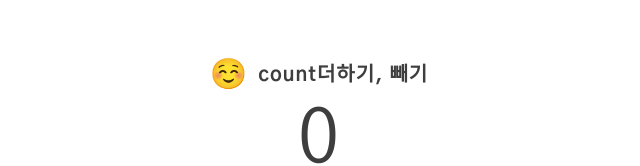
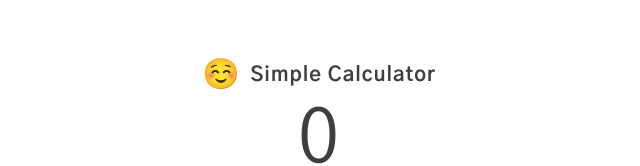
Before and after one commit to witFlower/next-app, a Next.js app in the folder next-app/: page /games in a window 1280 px wide. Shown: the top 166 px of the page, without its empty margins (321-961 px from the left). Built offline with nearby package versions, Linux system fonts and the light colour scheme.

Commit message:
feat: change count component name, add title component

```diff
--- a/next-app/components/games/Count.tsx
+++ b/next-app/components/games/CountBlock.tsx
@@ -1,11 +1,12 @@
 import type { NextPage } from 'next';
 import { useState } from 'react';
+import Title from './Title';
 
 export interface gamesState {
   count: number | undefined;
 }
 
-const Count: NextPage = () => {
+const CountBlock: NextPage = () => {
   const [count, setCount] = useState(0);
   const calculateNum = (num: number, calcuration: string) => {
     calcuration === 'plus' && setCount(count + num);
@@ -16,10 +17,7 @@ const Count: NextPage = () => {
 
   return (
     <section className='game-section count-game'>
-      <h2 className='game-title'>
-        <i>☺️</i>
-        count더하기, 빼기
-      </h2>
+      <Title title='Simple Calculator' />
       <p className='game-value'>{count}</p>
       <div className='button-wrap'>
         <div
@@ -75,4 +73,4 @@ const Count: NextPage = () => {
   );
 };
 
-export default Count;
+export default CountBlock;
--- /dev/null
+++ b/next-app/components/games/Title.tsx
@@ -0,0 +1,15 @@
+import type { NextPage } from 'next';
+
+interface Props {
+  title: string;
+}
+
+const Title: NextPage<Props> = ({ title }) => {
+  return (
+    <h2 className='mdl-title'>
+      <i>☺️</i>
+      {title}
+    </h2>
+  );
+};
+export default Title;
--- a/next-app/pages/games/index.tsx
+++ b/next-app/pages/games/index.tsx
@@ -2,8 +2,8 @@ import Head from 'next/head';
 import { useState } from 'react';
 import { getAllPostIds } from '../../lib/posts';
 import Layout from '@/components/Layout';
-import AddComment from '@/components/games/AddComment';
-import Count from '@/components/games/Count';
+import CountBlock from '@/components/games/CountBlock';
+import TodoBlock from '@/components/games/TodoBlock';
 import styles from '@/styles/Home.module.scss';
 
 // export async function getStaticPaths() {
@@ -26,8 +26,8 @@ export default function Games() {
       <Head>
         <title>This page is Games page</title>
       </Head>
-      <Count />
-      <AddComment />
+      <CountBlock />
+      <TodoBlock />
     </Layout>
   );
 }
--- a/next-app/styles/globals.scss
+++ b/next-app/styles/globals.scss
@@ -221,7 +221,7 @@ p {
 .game-section {
   margin-top: 60px;
 }
-.game-title {
+.mdl-title {
   font-size: 20px;
   display: block;
   text-align: center;
@@ -288,3 +288,27 @@ p {
     display: none;
   }
 }
+
+input {
+  display: none;
+
+  &[type='checkbox'] {
+    + label {
+      border-radius: 50%;
+      margin: 3px 3px 3px 0;
+      padding: 6px 6px;
+      background-color: white;
+      border: 1px solid blueviolet;
+      display: inline-block;
+      appearance: auto;
+      vertical-align: text-bottom;
+      writing-mode: horizontal-tb !important;
+      box-sizing: border-box;
+    }
+  }
+  &:checked {
+    + label {
+      background-color: blueviolet;
+    }
+  }
+}
```
